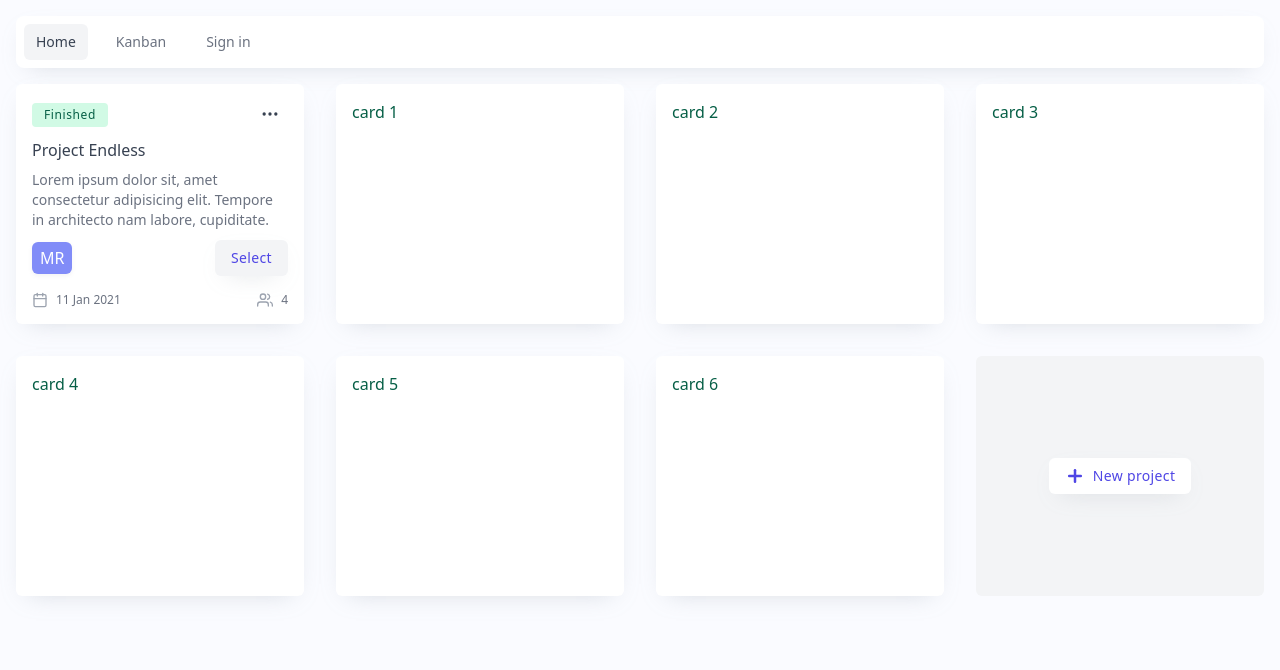
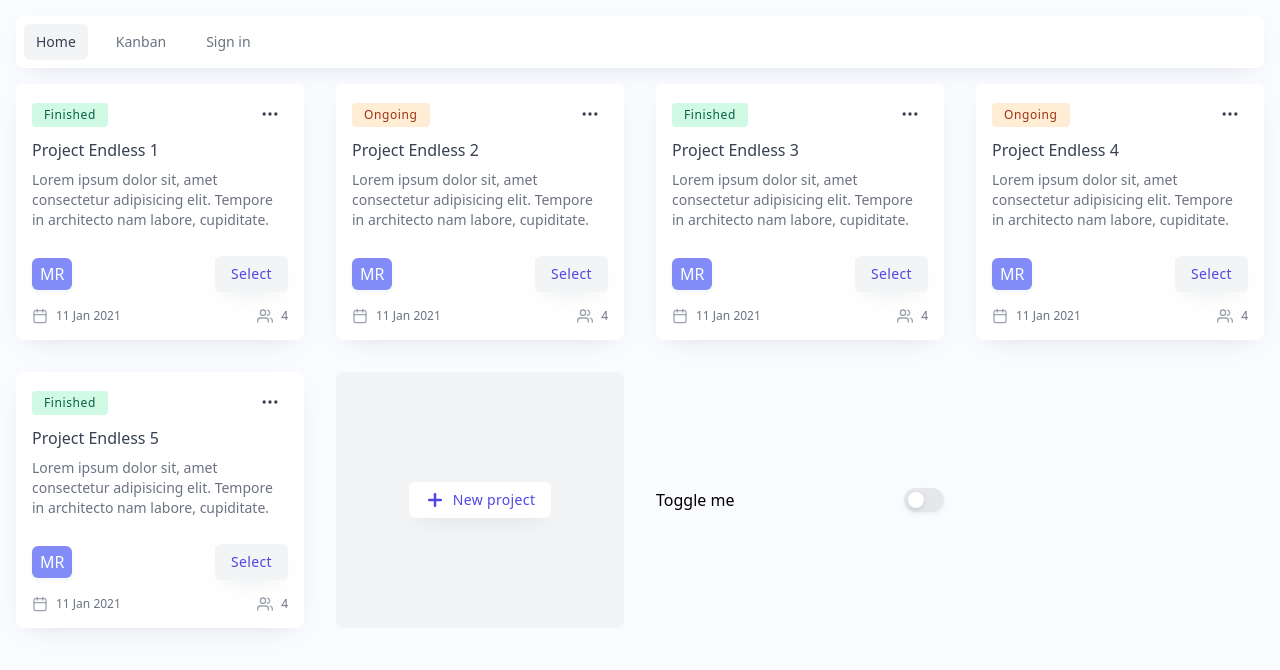
Before and after one commit to stephanrusu/learn-vue-ts, a Vue app: page / in a window 1280 px wide. Shown: the top 670 px of the page. Built offline with nearby package versions, Linux system fonts and the light colour scheme.

Commit message:
Clean some style class bindings

```diff
--- a/public/index.html
+++ b/public/index.html
@@ -1,5 +1,5 @@
 <!DOCTYPE html>
-<html lang="en">
+<html lang="en" class="bg-lavander">
   <head>
     <meta charset="utf-8">
     <meta http-equiv="X-UA-Compatible" content="IE=edge">
@@ -8,7 +8,7 @@
     <title><%= htmlWebpackPlugin.options.title %></title>
     <link href="https://fonts.googleapis.com/css2?family=Nunito&family=Inter:wght@400;500;700&display=swap" rel="stylesheet">
   </head>
-  <body>
+  <body class="bg-lavander">
     <noscript>
       <strong>We're sorry but <%= htmlWebpackPlugin.options.title %> doesn't work properly without JavaScript enabled. Please enable it to continue.</strong>
     </noscript>
--- a/src/App.vue
+++ b/src/App.vue
@@ -31,11 +31,6 @@ export default {
   box-sizing: border-box;
 }
 
-html,
-body {
-  background-color: rgb(250, 251, 255);
-}
-
 body {
   overflow-y: scroll;
 }
--- a/src/components/kanban/KanbanCard.vue
+++ b/src/components/kanban/KanbanCard.vue
@@ -106,7 +106,7 @@
           viewBox="0 0 24 24"
           width="24"
           xmlns="http://www.w3.org/2000/svg"
-          :class="`feather chevron-left w-5 h-5 stroke-current text-gray-700`"
+          class="feather chevron-left w-5 h-5 stroke-current text-gray-700"
         >
           <polyline points="15 18 9 12 15 6"></polyline>
         </svg>
@@ -128,7 +128,7 @@
           viewBox="0 0 24 24"
           width="24"
           xmlns="http://www.w3.org/2000/svg"
-          :class="`feather chevron-right w-5 h-5 stroke-current text-gray-700`"
+          class="feather chevron-right w-5 h-5 stroke-current text-gray-700"
         >
           <polyline points="9 18 15 12 9 6"></polyline>
         </svg>
--- a/src/components/kanban/KanbanTaskOverlay.vue
+++ b/src/components/kanban/KanbanTaskOverlay.vue
@@ -6,11 +6,11 @@
     <div class="flex items-center z-20">
       <router-link :to="{ name: 'kanban' }" class="bg-white rounded-md w-2 h-32"></router-link>
     </div>
-    <div :class="`z-20 relative transition-all ease-in duration-300 ${toggleFullScreen ? 'w-p-95' : 'w-p-50'} p-2`">
+    <div :class="['z-20 relative transition-all ease-in duration-300 p-2', toggleFullScreen ? 'w-p-95' : 'w-p-50']">
       <div class="min-h-full flex flex-col bg-white rounded-md">
         <slot name="header"></slot>
         <slot name="main"></slot>
-        <div class="flex flex-row items-center justify-between mt-auto p-4 rounded-bl-md rounded-br-md">
+        <div class="flex flex-row items-center justify-between mt-auto p-4 rounded-bl-md rounded-br-md bg-gray-50">
           <button
             type="button"
             class="flex-0-auto px-2 py-2 bg-indigo-500 hover:bg-indigo-600 items-center justify-center rounded-md ease-in transition-colors shadow-small"
--- a/src/components/kanban/common/UsersAssigned.vue
+++ b/src/components/kanban/common/UsersAssigned.vue
@@ -3,9 +3,10 @@
     <div
       v-for="(user, index) in users"
       :key="index"
-      :class="`bg-indigo-400 hover:z-10 flex items-center justify-center rounded-md shadow-small px-2 py-1 text-sm text-white font-medium border border-white ${
-        index > 0 ? '-ml-3' : ''
-      }`"
+      :class="[
+        'bg-indigo-400 hover:z-10 flex items-center justify-center rounded-md shadow-small px-2 py-1 text-sm text-white font-medium border border-white cursor-default',
+        index > 0 ? '-ml-3' : '',
+      ]"
     >
       {{ user }}
     </div>
--- a/src/components/kanban/task/KanbanCommentsList.vue
+++ b/src/components/kanban/task/KanbanCommentsList.vue
@@ -20,7 +20,7 @@
       <div v-if="errorText" class="text-sm text-red-600 mt-1">This field is required</div>
     </div>
     <div class="space-y-4">
-      <template v-for="n in 3">
+      <template v-for="n in 1">
         <div :key="`comment-${n}`" class="shadow-small">
           <div class="flex flex-row items-center justify-between px-2">
             <div class="text-sm text-indigo-500 font-medium flex items-center">
--- a/src/components/kanban/task/KanbanSubTasksList.vue
+++ b/src/components/kanban/task/KanbanSubTasksList.vue
@@ -38,7 +38,7 @@
       <template v-for="(sub, index) in listSubTasks">
         <div
           :key="sub.uid"
-          :class="`flex flex-row items-center justify-between p-2 border-gray-300 rounded hover:bg-gray-50`"
+          class="flex flex-row items-center justify-between p-2 border-gray-300 rounded hover:bg-gray-50"
         >
           <label class="flex flex-row items-center cursor-pointer" :for="`subtask-${sub.uid}`">
             <input
@@ -69,7 +69,7 @@
                 <polyline points="20 6 9 17 4 12"></polyline>
               </svg>
             </label>
-            <div :class="`text-md ${sub.completed ? 'text-gray-400' : 'text-gray-700'}`">
+            <div :class="['text-md', sub.completed ? 'text-gray-400' : 'text-gray-700']">
               {{ sub.text }}
             </div>
           </label>
--- a/src/components/project/ProjectsPage.vue
+++ b/src/components/project/ProjectsPage.vue
@@ -1,17 +1,28 @@
 <template>
-  <div class="text-green-800 grid grid-cols-4 gap-8">
-    <div class="bg-white shadow-card rounded-md p-4 min-h-60 flex flex-col">
+  <div class="grid grid-cols-4 gap-8">
+    <template v-for="n in 5">
+      <div :key="n" class="bg-white shadow-card rounded-md p-4 h-64 flex flex-col">
         <header>
           <div class="flex items-center justify-between">
-          <div class="rounded px-3 py-1 bg-green-100 text-xs font-medium tracking-wider text-green-800">Finished</div>
+            <div
+              v-if="n % 2 !== 0"
+              class="rounded px-3 py-1 bg-green-100 text-xs font-medium tracking-wider text-green-800"
+            >
+              Finished
+            </div>
+            <div v-else class="rounded px-3 py-1 bg-orange-100 text-xs font-medium tracking-wider text-orange-800">
+              Ongoing
+            </div>
             <div class="relative">
               <div>
                 <button
                   id="options-menu"
                   type="button"
-                :class="`inline-flex justify-center px-2 py-1 ${
-                  optionsToggle ? 'bg-gray-100' : ''
-                } hover:bg-gray-100 focus:outline-none`"
+                  :class="[
+                    'inline-flex justify-center px-2 py-1',
+                    'hover:bg-gray-100 focus:outline-none',
+                    optionsToggle ? 'bg-gray-100' : '',
+                  ]"
                   aria-haspopup="true"
                   aria-expanded="true"
                   @click="optionsToggle = !optionsToggle"
@@ -26,7 +37,7 @@
                     stroke-width="2"
                     stroke-linecap="round"
                     stroke-linejoin="round"
-                  :class="`feather feather-more-horizontal w-5 h-5 stroke-current text-gray-700`"
+                    class="feather feather-more-horizontal w-5 h-5 stroke-current text-gray-700"
                   >
                     <circle cx="12" cy="12" r="1"></circle>
                     <circle cx="19" cy="12" r="1"></circle>
@@ -64,7 +75,7 @@
               </div>
             </div>
           </div>
-        <div class="text-md font-medium my-2 text-gray-700">Project Endless</div>
+          <div class="text-md font-medium my-2 text-gray-700">Project Endless {{ n }}</div>
         </header>
         <main>
           <div class="text-sm text-gray-500">
@@ -78,12 +89,13 @@
             >
               MR
             </div>
-          <button
+            <router-link
+              :to="{ name: 'kanban' }"
               type="button"
               class="text-indigo-600 hover:text-white px-4 py-2 rounded-md text-sm font-medium tracking-wide shadow-card bg-gray-100 hover:bg-indigo-500 ease-in transition-colors flex items-center"
             >
               Select
-          </button>
+            </router-link>
           </div>
           <div class="flex flex-row items-center justify-between mt-2">
             <div class="flex flex-row items-center">
@@ -129,10 +141,8 @@
           </div>
         </footer>
       </div>
-    <template v-for="n in 6">
-      <div :key="n" class="bg-white shadow-card rounded-md p-4 h-60">card {{ n }}</div>
     </template>
-    <div class="bg-gray-100 rounded-md p-4 h-60 flex items-center justify-center">
+    <div class="bg-gray-100 rounded-md p-4 h-64 flex items-center justify-center">
       <button
         type="button"
         class="text-indigo-600 px-4 py-2 rounded-md text-sm font-medium tracking-wide shadow-card bg-white hover:bg-gray-50 ease-in transition-colors flex items-center"
@@ -155,6 +165,18 @@
         <span>New project</span>
       </button>
     </div>
+    <div class="flex justify-between items-center" @click="toggleActive = !toggleActive">
+      <h2>Toggle me</h2>
+      <div
+        class="w-10 h-6 flex items-center bg-gray-200 rounded-full p-1 duration-300 ease-in-out shadow-small"
+        :class="{ 'bg-indigo-400': toggleActive }"
+      >
+        <div
+          class="bg-white w-4 h-4 rounded-full shadow-small-3 transform duration-300 ease-in-out"
+          :class="{ 'translate-x-4': toggleActive }"
+        ></div>
+      </div>
+    </div>
   </div>
 </template>
 
@@ -164,6 +186,7 @@ export default {
   data() {
     return {
       optionsToggle: false,
+      toggleActive: false,
     };
   },
 };
--- a/tailwind.config.js
+++ b/tailwind.config.js
@@ -29,6 +29,7 @@ module.exports = {
       pink: colors.pink,
       cyan: colors.cyan,
       teal: colors.teal,
+      lavander: "#fafbff",
     },
     spacing: {
       px: "1px",
```
Also changed, not shown: src/components/kanban/task/KanbanTaskDisplay.vue (+15 -13 lines). Lines whose indentation alone changed are shown as unchanged.
